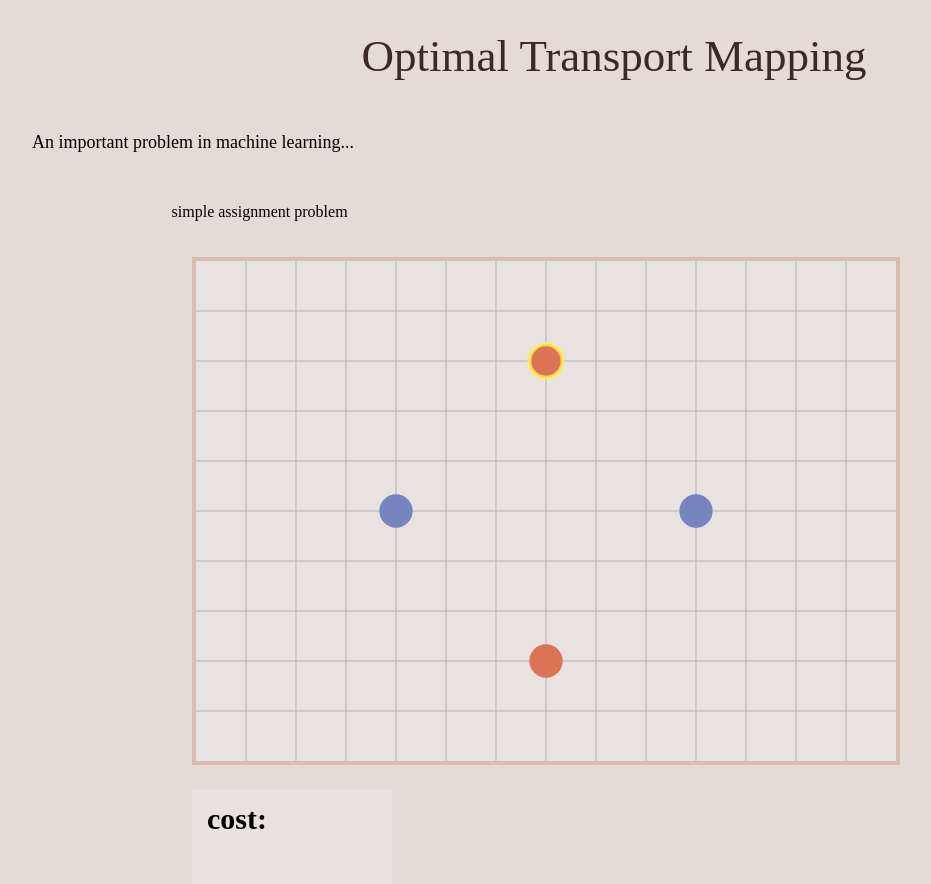
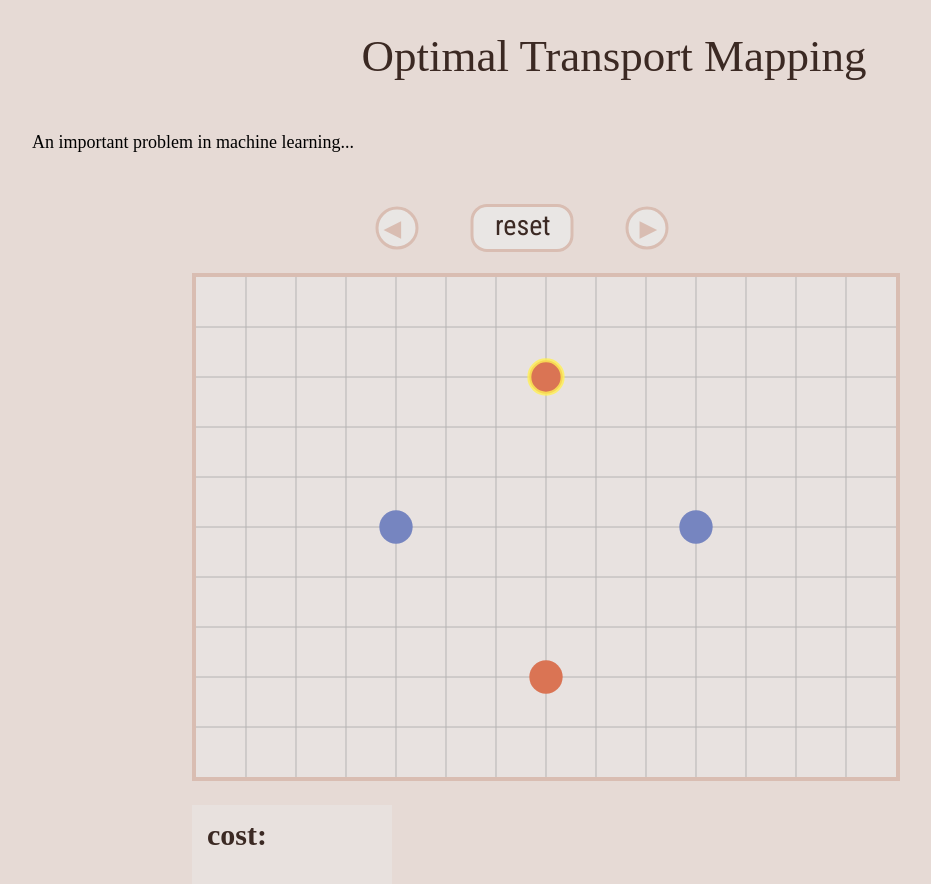
Before and after one commit to mf02511/Optimal-Transport-Visualization, a SvelteKit app: page / in a window 1280 px wide. Shown: the top 884 px of the page, without its empty margins (26-957 px from the left). Built offline with nearby package versions, Linux system fonts and the light colour scheme; a web font is replaced by a local one.

Commit message:
finished assignment viz

```diff
--- a/src/components/App.svelte
+++ b/src/components/App.svelte
@@ -15,6 +15,9 @@
   @import url('https://fonts.googleapis.com/css2?family=EB+Garamond:ital,wght@0,400..800;1,400..800&family=Instrument+Serif:ital@0;1&display=swap');
 
   @import url('https://fonts.googleapis.com/css2?family=Barlow+Condensed:ital,wght@0,100;0,200;0,300;0,400;0,gridSize0;0,600;0,700;0,800;0,900;1,100;1,200;1,300;1,400;1,gridSize0;1,600;1,700;1,800;1,900&family=Instrument+Serif:ital@0;1&display=swap');
+
+
+  @import url('https://fonts.googleapis.com/css2?family=EB+Garamond:ital,wght@0,400..800;1,400..800&family=Instrument+Serif:ital@0;1&family=Roboto+Condensed:ital,wght@0,100..900;1,100..900&display=swap');
 
   :global(body) {
     background-color: #e6dad5;
@@ -38,5 +41,4 @@
     margin: 50px;
   }
 
-
 </style>
--- a/src/components/Assignment.svelte
+++ b/src/components/Assignment.svelte
@@ -20,22 +20,46 @@
 	function yp(y) {return height - (gridSize * y)};
 
 	function dist(x, y) {
-		return Math.pow(Math.pow(Math.abs(x[0] - y[0]),2) + Math.pow(Math.abs(x[1] - y[1]),2),0.5);
+		return parseFloat(Math.pow(Math.pow(Math.abs(x[0] - y[0]),2) + Math.pow(Math.abs(x[1] - y[1]),2),0.5).toFixed(2));
 	}
+
+	var sym = d3.symbol().type(d3.symbolTriangle).size(500);
+
+	$: N = 0;
 
 	$: line = d3.line()
 	  .x(d => d[0])
 	  .y(d => d[1]);
 
-	$: eqRed = [[7, 8, 1], [7, 2, 0]];
-	$: eqBlue = [[4, 5, -1], [10, 5, -1]];
+	let eqRed;
+	let eqBlue;
+	let totalCost;
+	let costArr;
+	let textY;
+	let i;
+	let highlighted;
+	let opt;
 
-	let totalCost = 8.48;
-	let costArr = [4.24, 4.24];
-	let textY = 50;
-	$: i = -1;
+	$: if (N===0) {
+		eqRed = [[7, 8, 1], [7, 2, 0]];
+		eqBlue = [[4, 5, -1], [10, 5, -1]];
+		totalCost = 0;
+		costArr = [];
+		textY = 50;
+		i = -1;
+		highlighted = 0;
+		opt = 8.48;
+	} else {
+		eqRed = [[7, 8, 1], [4, 3, 0], [12, 2, 0]];
+		eqBlue = [[10, 6, -1], [9, 3, -1], [3, 7, -1]];
+		totalCost = 0;
+		costArr = [];
+		textY = 50;
+		i = -1;
+		highlighted = 0;
+		opt = 10.89;
+	}
 
-	$: highlighted = 0;
 
 </script>
 
@@ -44,13 +68,145 @@
 <div
 	class='assignment-demo'
 >
-	<p>
-  		simple assignment problem
-	</p>
+	<svg
+		width = {1000}
+		height = {50}
+		class='buttons'
+	>
+  		<g
+  			on:click={(event) => {
+				for (let i = 0; i < eqRed.length; i++) {
+					if (i === 0) {
+						eqRed[i][2] = 1;
+					} else {
+						eqRed[i][2] = 0;
+					}
+				}
+
+				for (let i = 0; i < eqBlue.length; i++) {
+						eqBlue[i][2] = -1;
+				}
+				highlighted = 0;
+				i = -1;
+				totalCost = 0;
+				costArr = [];
+				textY = 50;
+				d3.select('#cost')
+					.selectAll('.dists')
+					.remove();
+				d3.select('#main-plot')
+					.selectAll('.lines')
+					.remove();
+			}}
+  		>
+  			<circle
+  				class='prev'
+  				cx='225'
+  				cy='25'
+  				r='20'
+  				fill='rgba(235, 235, 235, 0.7)'
+  				stroke='#d9bdb2'
+  				stroke-width='3px'
+  				on:click={(event) => {
+  					if (N === 0) {
+  						return;
+  					} else {
+  						N--;
+  						d3.select('.buttons')
+  							.selectAll('.prev')
+  							.attr('fill', 'lightgrey')
+  							.attr('stroke', 'rgba(235, 235, 235, 0.7)');
+
+  						d3.select('.buttons')
+  							.selectAll('.prev-text')
+  							.attr('fill', 'rgba(235, 235, 235, 0.7)');
+
+  						d3.select('.buttons')
+  							.selectAll('.next')
+  							.attr('fill', 'rgba(235, 235, 235, 0.7)')
+  							.attr('stroke', '#d9bdb2');
+
+						d3.select('.buttons')
+							.selectAll('.next-text')
+							.attr('fill', '#d9bdb2');
+  					}
+  				}}
+  			/>
+  			<text
+  				class='prev-text'
+  				x='211.5'
+  				y='33'
+  				font-size='23px'
+  				fill='#d9bdb2'
+  			>
+  				&#x25C0;
+  			</text>
+  			<rect
+  				x='300'
+  				y='2.5'
+  				height='45'
+  				width='100'
+  				rx='15'
+  				stroke='#d9bdb2'
+  				stroke-width='3px'
+  				fill='rgba(235, 235, 235, 0.7)'
+  			/>
+  			<text
+  				x='323'
+  				y='32'
+  			>
+  				reset
+  			</text>
+  			<circle
+  				class='next'
+  				cx='475'
+  				cy='25'
+  				r='20'
+  				fill='rgba(235, 235, 235, 0.7)'
+  				stroke='#d9bdb2'
+  				stroke-width='3px'
+  				on:click={(event) => {
+  					if (N === 1) {
+  						return;
+  					} else {
+  						N++;
+  					}
+  					d3.select('.buttons')
+  							.selectAll('.next')
+  							.attr('fill', 'lightgrey')
+  							.attr('stroke', 'rgba(235, 235, 235, 0.7)');
+
+					d3.select('.buttons')
+						.selectAll('.next-text')
+						.attr('fill', 'rgba(235, 235, 235, 0.7)');
+
+					d3.select('.buttons')
+  							.selectAll('.prev')
+  							.attr('fill', 'rgba(235, 235, 235, 0.7)')
+  							.attr('stroke', '#d9bdb2');
+
+					d3.select('.buttons')
+						.selectAll('.prev-text')
+						.attr('fill', '#d9bdb2');
+
+  				}}
+  			/>
+  			<text
+  				class='next-text'
+  				x='467.5'
+  				y='33'
+  				font-size='23px'
+  				fill='#d9bdb2'
+  			>
+  				&#x25B6;
+  			</text>
+  		</g>
+	</svg>
 	<svg
 	  width = {width}
 	  height = {height}
 	  class='main-plot'
+	  id='main-plot'
 	  viewbox='0 0 {width} {height}'
 	>
 	  <defs>
@@ -105,6 +261,7 @@
 		    fill='#7685c0'
 		    r={radSize}
 		    on:click={(event) => {
+		    	i++;
 		    	if (data[2] < 0) {
 		    		data[2] = highlighted;
 		    		eqRed[highlighted][2] = 0;
@@ -112,18 +269,22 @@
 		    		if (highlighted < eqRed.length) {
 			    		eqRed[highlighted][2] = 1;
 			    	}
-			    	i++;
-			    	let d = costArr[i];
+			    	let d = dist([eqRed[data[2]][0], eqRed[data[2]][1]], [data[0], data[1]]);
+			    	totalCost += d;
+			    	costArr.push(d);
 			    	d3.select('#cost')
 			    		.append('text')
+			    		.attr('class', 'dists')
+			    		.attr('fill', '#3b2923')
 			    		.attr('x', '100')
-			    		.attr('y', textY + 0.5 * textY)
+			    		.attr('y', textY + 30)
 			    		.style('font-size', '24px')
 			    		.text('+' + d)
-			    	textY += 0.5 * textY;
+			    	textY += 30;
 
-			    	d3.select('svg')
+			    	d3.select('#main-plot')
 			    		.append('path')
+			    		.attr('class', 'lines')
 			    		.attr('d', line([[xp(data[0]), yp(data[1])], [xp(eqRed[data[2]][0]), yp(eqRed[data[2]][1])]]))
 			    		.attr('stroke', '#82675e')
 			    		.attr('stroke-dasharray', '5,5')
@@ -153,22 +314,37 @@
 			cost:
 		</text>
 
-		{#if i === costArr.length - 1}
+		{#if i === eqRed.length - 1}
 			<text
 				x=20
-				y={textY + 0.2 * textY}
+				y={textY + 20}
 				font-weight='600'
 			>
 				____________________
 			</text>
 
 			<text
-				x=25
-				y={textY + 0.5 * textY}
+				x=23
+				y={textY + 50}
 				font-weight='600'
 				font-size='24px'
 			>
-				total:&nbsp&nbsp&nbsp&nbsp&nbsp&nbsp{totalCost}
+				total:&nbsp&nbsp&nbsp&nbsp&nbsp{totalCost}
+			</text>
+
+			<text
+				x=15
+				y=475
+				font-size='30px'
+				font-weight='600'
+				max-width='90%'
+				fill='#bf7f65'
+			>
+				{#if Math.abs(opt - totalCost) < 0.01}
+					optimal!!
+				{:else}
+					not optimal...
+				{/if}
 			</text>
 		{/if}
 	</svg>
@@ -184,6 +360,13 @@
 		padding: 0;
 	}
 
+	.buttons {
+		display: block;
+		margin: auto;
+		font-family: "Roboto Condensed", sans-serif;
+		fill: #3b2923;
+		font-size: 28px;
+	}
 	.main-plot {
 	  	height: auto;
 	  	background-color: rgba(235, 235, 235, 0.5);
@@ -196,6 +379,7 @@
 		display:inline;
 		margin: 20px;
 		margin-top: 0px;
+		fill: #3b2923;
 	}
 
 	.static {
```
